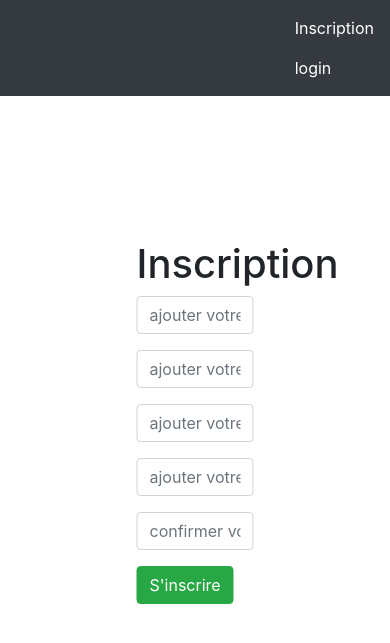
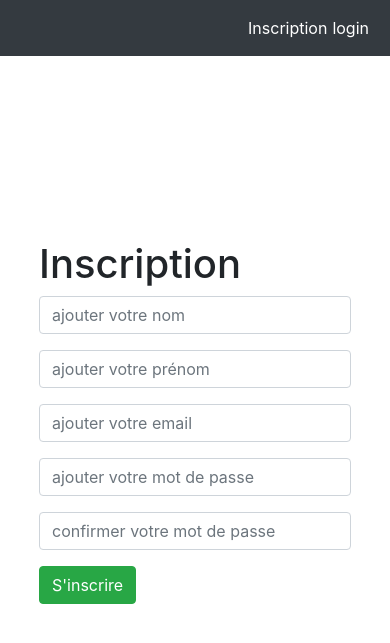
Before and after one commit to natdev/todo_app, a PHP site: template public_html/views/users/register.html.twig in a window 390 px wide. Shown: the top 643 px of the page. Run offline with PHP 8.4, Linux system fonts and the light colour scheme; the template is opened without the code that fills it, so the values that code supplies are empty; some libraries are stand-ins or nearby versions.

Commit message:
ajout des media queries

```diff
--- a/public_html/public/css/custom.css
+++ b/public_html/public/css/custom.css
@@ -5,3 +5,27 @@
     left: 50%;
     transform: translate(-50%, -50%);
 }
+
+
+@media screen and (max-width: 1080px) {
+    .user_form{
+        width: 40%;
+    }
+}
+
+@media screen and (max-width: 990px) {
+    ul.navbar-nav {
+        flex-direction: row;
+    }
+
+    ul.navbar-nav li {
+        flex-direction: row;
+        padding-right:  5px;
+    }
+}
+
+@media screen and (max-width: 1080px) {
+    .user_form{
+        width: 80%;
+    }
+}
```
